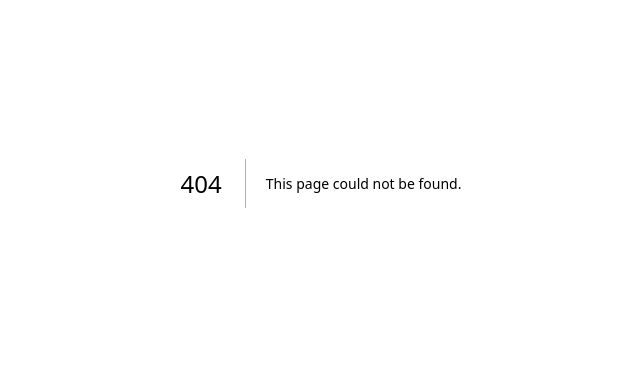
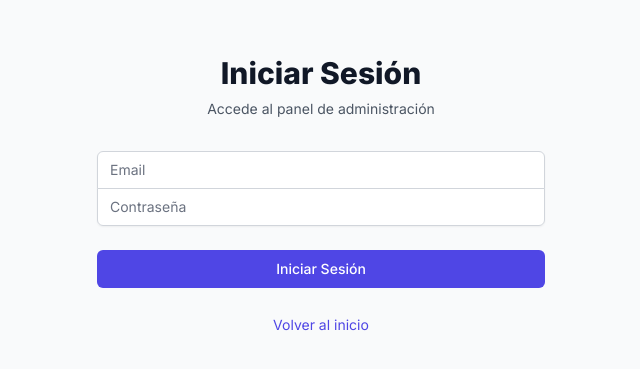
Before and after one commit to javidavo05/ticket-system, a Next.js app: page /login in a window 1280 px wide. Before the commit this address had no page. Shown: the part 217-586 px from the top of the page, without its empty margins (319-959 px from the left). Built offline with nearby package versions, Linux system fonts and the light colour scheme.

Commit message:
Add superadmin creation script and login page
- Created scripts/create-superadmin.ts to generate superadmin users
- Created app/(public)/login/page.tsx for authentication
- Added create:superadmin npm script
- Superadmin created: admin-2a5ec39a@tickets.local

```diff
--- /dev/null
+++ b/app/(public)/login/page.tsx
@@ -0,0 +1,132 @@
+'use client'
+
+import { useState, FormEvent } from 'react'
+import { useRouter, useSearchParams } from 'next/navigation'
+import { createClient } from '@/lib/supabase/client'
+import Link from 'next/link'
+
+export default function LoginPage() {
+  const router = useRouter()
+  const searchParams = useSearchParams()
+  const [email, setEmail] = useState('')
+  const [password, setPassword] = useState('')
+  const [error, setError] = useState<string | null>(null)
+  const [loading, setLoading] = useState(false)
+
+  const redirectTo = searchParams.get('redirect') || '/admin/dashboard'
+
+  const handleSubmit = async (e: FormEvent<HTMLFormElement>) => {
+    e.preventDefault()
+    setError(null)
+    setLoading(true)
+
+    try {
+      const supabase = createClient()
+
+      const { data, error: signInError } = await supabase.auth.signInWithPassword({
+        email,
+        password,
+      })
+
+      if (signInError) {
+        setError(signInError.message)
+        setLoading(false)
+        return
+      }
+
+      if (data.user) {
+        // Redirigir a la página solicitada o al dashboard
+        router.push(redirectTo)
+        router.refresh()
+      }
+    } catch (err: any) {
+      setError(err.message || 'Error al iniciar sesión')
+      setLoading(false)
+    }
+  }
+
+  return (
+    <div className="min-h-screen flex items-center justify-center bg-gray-50 py-12 px-4 sm:px-6 lg:px-8">
+      <div className="max-w-md w-full space-y-8">
+        <div>
+          <h2 className="mt-6 text-center text-3xl font-extrabold text-gray-900">
+            Iniciar Sesión
+          </h2>
+          <p className="mt-2 text-center text-sm text-gray-600">
+            Accede al panel de administración
+          </p>
+        </div>
+
+        <form className="mt-8 space-y-6" onSubmit={handleSubmit}>
+          {error && (
+            <div className="rounded-md bg-red-50 p-4">
+              <div className="flex">
+                <div className="ml-3">
+                  <h3 className="text-sm font-medium text-red-800">
+                    {error}
+                  </h3>
+                </div>
+              </div>
+            </div>
+          )}
+
+          <div className="rounded-md shadow-sm -space-y-px">
+            <div>
+              <label htmlFor="email" className="sr-only">
+                Email
+              </label>
+              <input
+                id="email"
+                name="email"
+                type="email"
+                autoComplete="email"
+                required
+                className="appearance-none rounded-none relative block w-full px-3 py-2 border border-gray-300 placeholder-gray-500 text-gray-900 rounded-t-md focus:outline-none focus:ring-indigo-500 focus:border-indigo-500 focus:z-10 sm:text-sm"
+                placeholder="Email"
+                value={email}
+                onChange={(e) => setEmail(e.target.value)}
+                disabled={loading}
+              />
+            </div>
+            <div>
+              <label htmlFor="password" className="sr-only">
+                Contraseña
+              </label>
+              <input
+                id="password"
+                name="password"
+                type="password"
+                autoComplete="current-password"
+                required
+                className="appearance-none rounded-none relative block w-full px-3 py-2 border border-gray-300 placeholder-gray-500 text-gray-900 rounded-b-md focus:outline-none focus:ring-indigo-500 focus:border-indigo-500 focus:z-10 sm:text-sm"
+                placeholder="Contraseña"
+                value={password}
+                onChange={(e) => setPassword(e.target.value)}
+                disabled={loading}
+              />
+            </div>
+          </div>
+
+          <div>
+            <button
+              type="submit"
+              disabled={loading}
+              className="group relative w-full flex justify-center py-2 px-4 border border-transparent text-sm font-medium rounded-md text-white bg-indigo-600 hover:bg-indigo-700 focus:outline-none focus:ring-2 focus:ring-offset-2 focus:ring-indigo-500 disabled:opacity-50 disabled:cursor-not-allowed"
+            >
+              {loading ? 'Iniciando sesión...' : 'Iniciar Sesión'}
+            </button>
+          </div>
+
+          <div className="text-center">
+            <Link
+              href="/"
+              className="text-sm text-indigo-600 hover:text-indigo-500"
+            >
+              Volver al inicio
+            </Link>
+          </div>
+        </form>
+      </div>
+    </div>
+  )
+}
--- a/package.json
+++ b/package.json
@@ -12,6 +12,7 @@
     "db:studio": "drizzle-kit studio",
     "db:seed": "tsx scripts/seed.ts",
     "setup:env": "node scripts/setup-env.js",
+    "create:superadmin": "tsx scripts/create-superadmin.ts",
     "type-check": "tsc --noEmit"
   },
   "dependencies": {
```
Also changed, not shown: scripts/create-superadmin.ts (added, +158 -0 lines).
